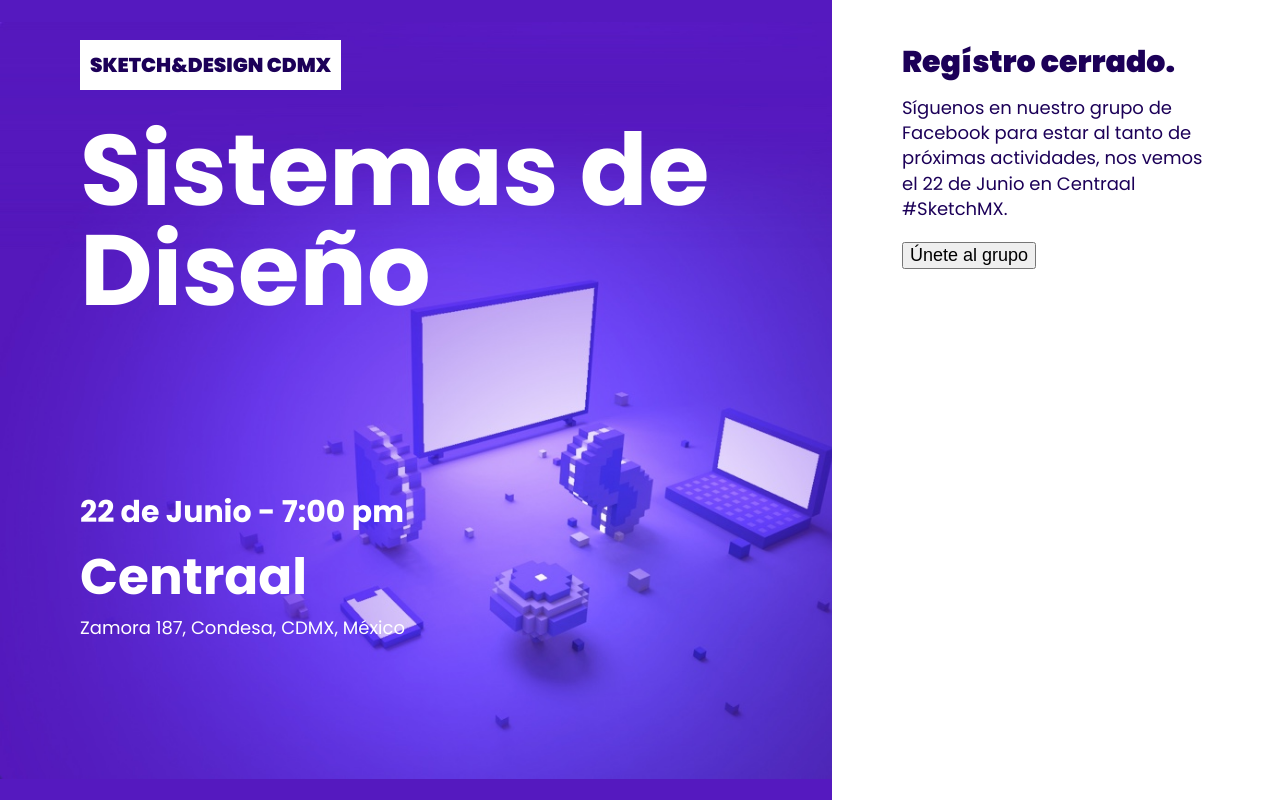
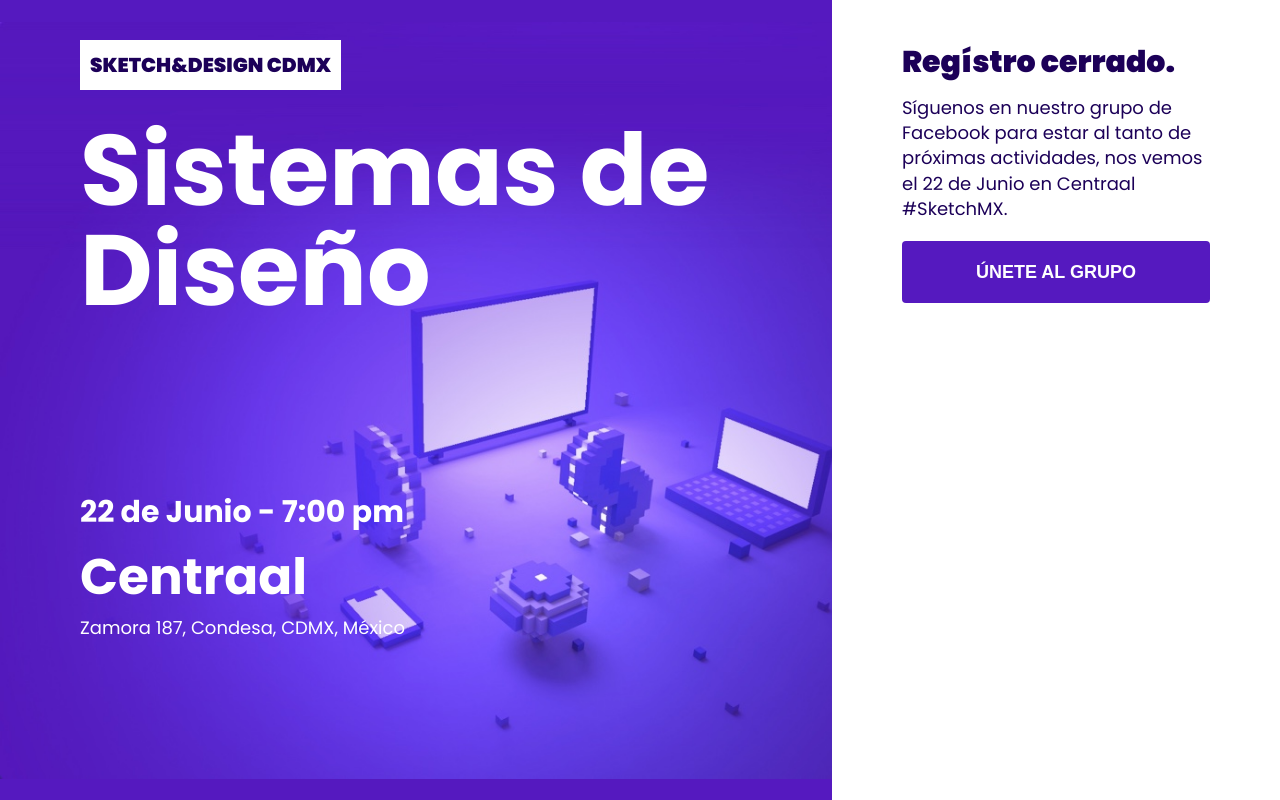
Before and after one commit to miguedesign/hellosketch, a website: page meetup/index.html in a window 1280 px wide. Drawn offline with nearby package versions, Linux system fonts and the light colour scheme; a web font is replaced by a local one.

Commit message:
Update index.html

```diff
--- a/meetup/index.html
+++ b/meetup/index.html
@@ -55,7 +55,7 @@
 
 		<div class="Form">
 			<div class="Form_Item">
-				<button type="submit" onclick="openGroup()">Únete al grupo</button>
+				<button type="submit" onclick="openGroup()" class="cta">Únete al grupo</button>
 			</div>
 		</div>
 	</section>
```
